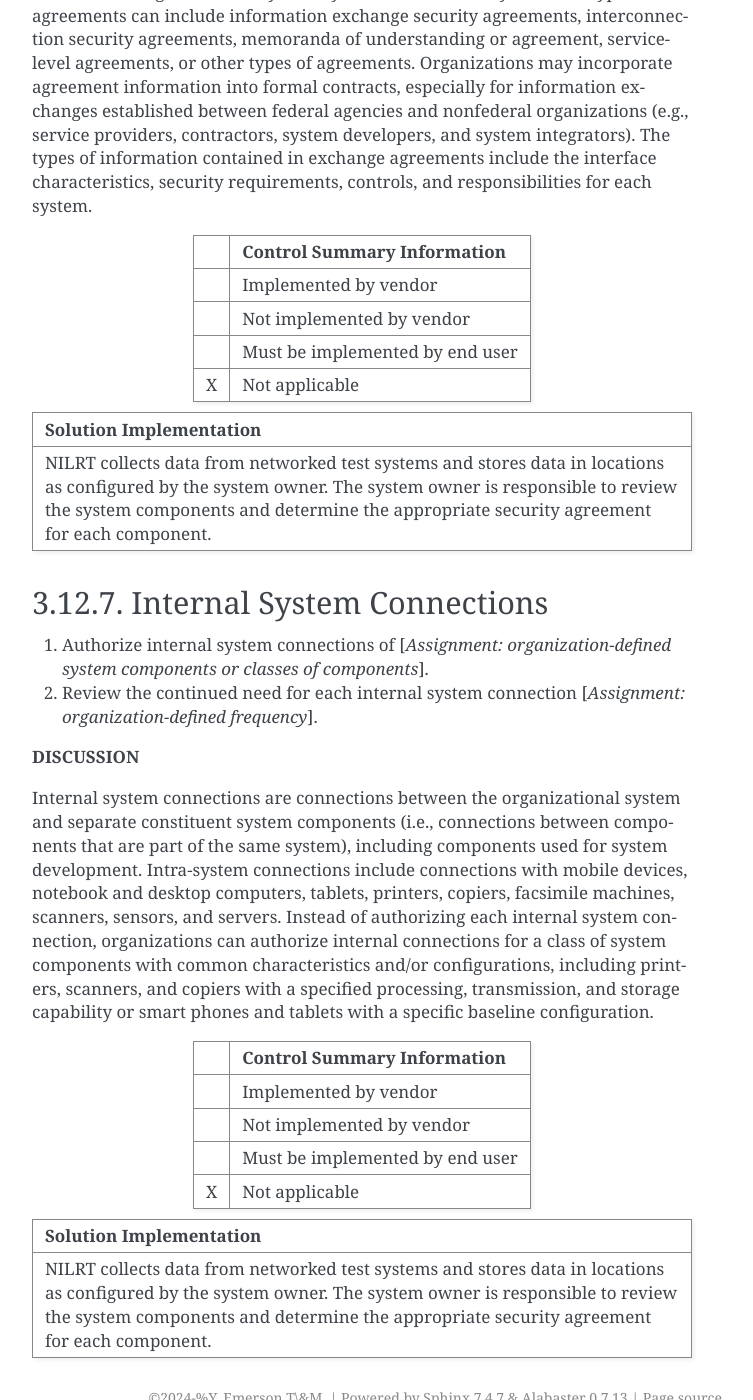
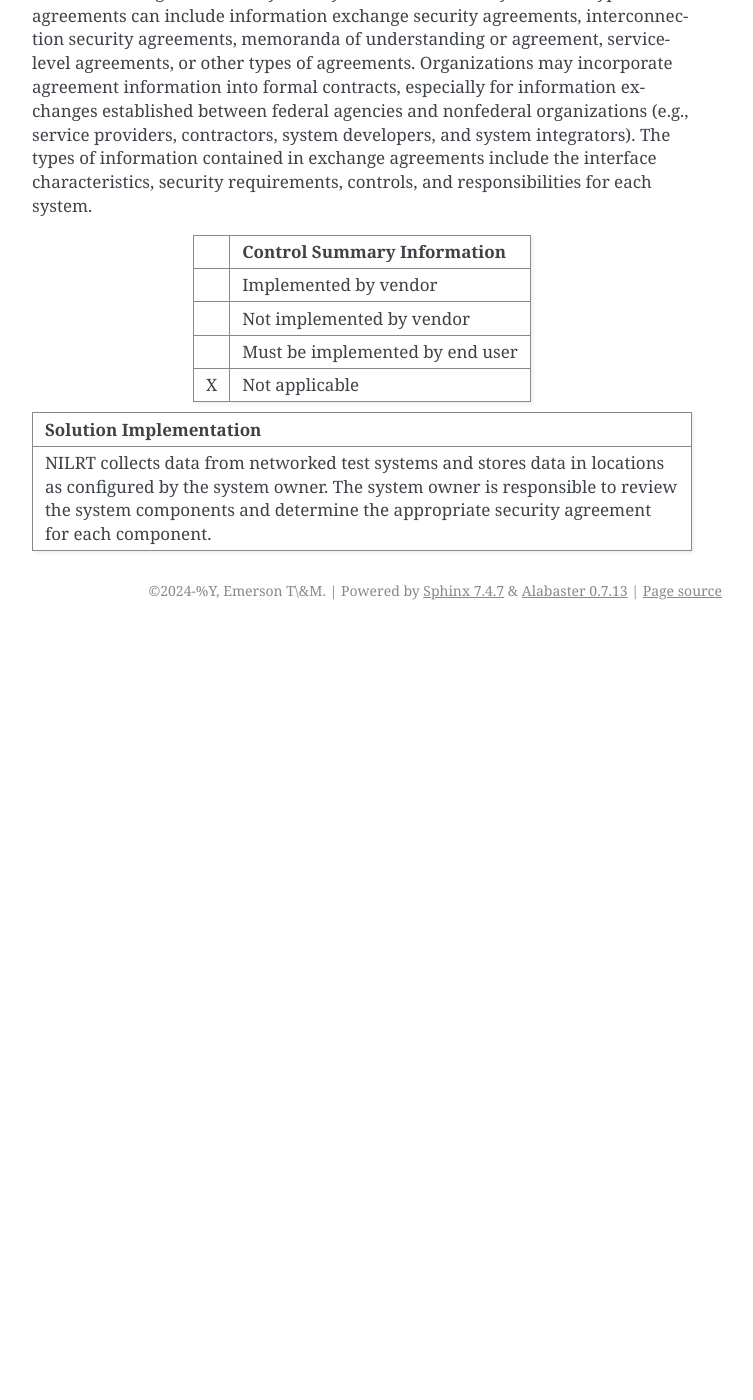
Before and after one commit to ni/nilrt-snac-guide, a Sphinx documentation site: the page built from source/section_3_12.rst, in a window 1280 px wide and 1400 px high, scrolled down 3516 px. Shown: the whole window, without its empty margins (388-1141 px from the left). Built offline with Sphinx 7.4.7, drawn with Linux system fonts in a browser that asks for light colours; after the commit the page ends 4146 px from its top, so only the background shows below that; some of the changed text lies outside the part shown.

Commit message:
section_3_12.rst: remove Section 3.12.7
Signed-off-by: Alex Hearn <alex.hearn@ni.com>

```diff
--- a/source/gen_sys_desc.rst
+++ b/source/gen_sys_desc.rst
@@ -351,8 +351,6 @@ withdrawn.
 +----------------------------------------------------------------------------------------+----------------------------------------------------------------------------------------------------------------------------------------------+----------------------------------+
 | :ref:`3.12.6. <3-12-6--information-exchange>`                                          | :ref:`Information Exchange <3-12-6--information-exchange>`                                                                                   | Not Applicable                   |
 +----------------------------------------------------------------------------------------+----------------------------------------------------------------------------------------------------------------------------------------------+----------------------------------+
-| :ref:`3.12.7. <3-12-7--internal-system-connections>`                                   | :ref:`Internal System Connections <3-12-7--internal-system-connections>`                                                                     | Not Applicable                   |
-+----------------------------------------------------------------------------------------+----------------------------------------------------------------------------------------------------------------------------------------------+----------------------------------+
 | :ref:`3.13. <3-13--system-and-communications-protection>`                              | :ref:`System and Communications Protection <3-13--system-and-communications-protection>`                                                     |                                  |
 +----------------------------------------------------------------------------------------+----------------------------------------------------------------------------------------------------------------------------------------------+----------------------------------+
 | :ref:`3.13.1. <3-13-1--boundary-protection>`                                           | :ref:`Boundary Protection <3-13-1--boundary-protection>`                                                                                     | Not Applicable                   |
--- a/source/section_3_12.rst
+++ b/source/section_3_12.rst
@@ -251,54 +251,3 @@ responsibilities for each system.
 .. raw:: latex
 
     \newpage
-
-
-
-.. _3-12-7--internal-system-connections:
-
------------------------------------
-3.12.7. Internal System Connections
------------------------------------
-
-#. Authorize internal system connections of [*Assignment:   organization-defined system components or classes of components*].
-#. Review the continued need for each internal system connection   [*Assignment: organization-defined frequency*].
-
-**DISCUSSION**
-
-Internal system connections are connections between the organizational
-system and separate constituent system components (i.e., connections
-between components that are part of the same system), including
-components used for system development. Intra-system connections include
-connections with mobile devices, notebook and desktop computers,
-tablets, printers, copiers, facsimile machines, scanners, sensors, and
-servers. Instead of authorizing each internal system connection,
-organizations can authorize internal connections for a class of system
-components with common characteristics and/or configurations, including
-printers, scanners, and copiers with a specified processing,
-transmission, and storage capability or smart phones and tablets with a
-specific baseline configuration.
-
-+---+---------------------------------+
-|   | Control Summary Information     |
-+===+=================================+
-|   | Implemented by vendor           |
-+---+---------------------------------+
-|   | Not implemented by vendor       |
-+---+---------------------------------+
-|   | Must be implemented by end user |
-+---+---------------------------------+
-| X | Not applicable                  |
-+---+---------------------------------+
-
-+----------------------------------------------------------------------------------+
-| Solution Implementation                                                          |
-+==================================================================================+
-| NILRT collects data from networked test systems and stores data in locations as  |
-| configured by the system owner. The system owner is responsible to review the    |
-| system components and determine the appropriate security agreement for each      |
-| component.                                                                       |
-+----------------------------------------------------------------------------------+
-
-.. raw:: latex
-
-    \newpage
```
